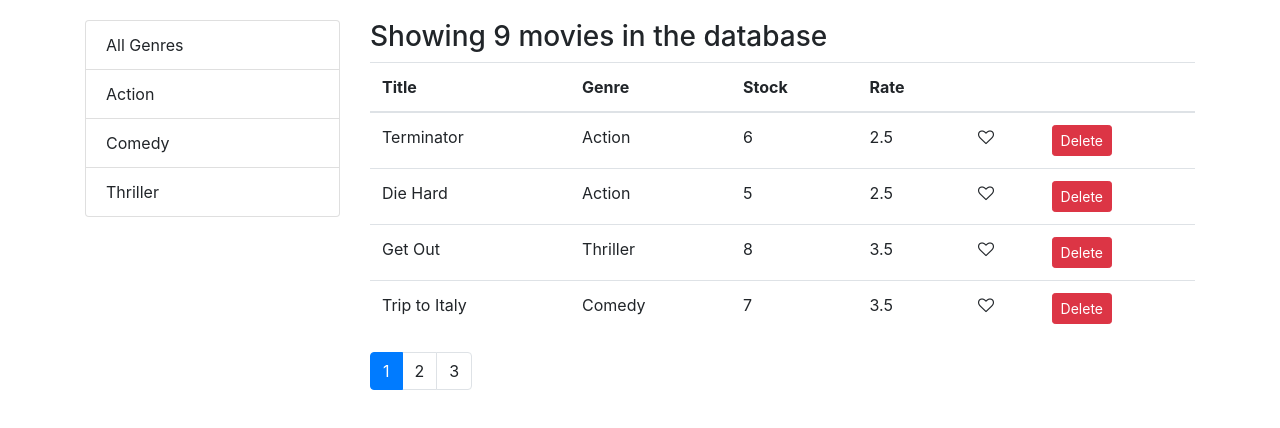
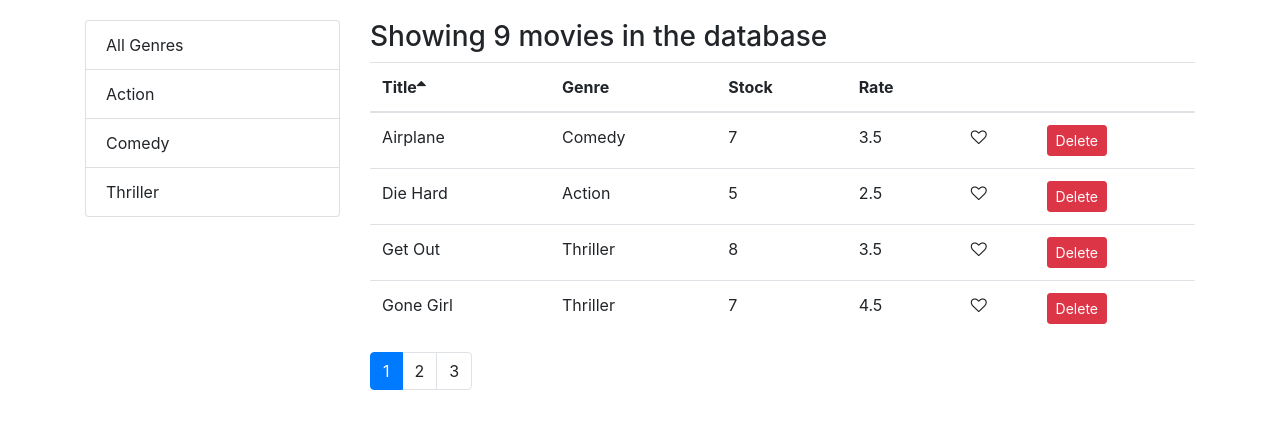
Before and after one commit to louisgurung/MovieList, a React (Create React App) app: page / in a window 1280 px wide. Shown: the top 428 px of the page. Built offline with nearby package versions, Linux system fonts and the light colour scheme.

Commit message:
implemented sorting, filtering

```diff
--- a/src/Components/common/pagination.jsx
+++ b/src/Components/common/pagination.jsx
@@ -8,7 +8,7 @@
 
   const pagesCount = Math.ceil(itemsCount / pageSize);
   if (pagesCount === 1) return null;
-  const pages = _.range(1, pagesCount + 1);
+  const pages = _.range(1, pagesCount + 1); //from lodash to return array of pages
   return (
     <nav>
       <ul className="pagination">
--- /dev/null
+++ b/src/Components/common/table.jsx
@@ -0,0 +1,14 @@
+import React, { Component } from "react";
+import TableHeader from "./tableHeader";
+import TableBody from "./tableBody";
+
+const Table = ({ columns, sortColumn, onSort, data }) => {
+  return (
+    <table className="table">
+      <TableHeader columns={columns} sortColumn={sortColumn} onSort={onSort} />
+      <TableBody data={data} columns={columns} />
+    </table>
+  );
+};
+
+export default Table;
--- /dev/null
+++ b/src/Components/common/tableBody.jsx
@@ -0,0 +1,29 @@
+import React, { Component } from "react";
+import _ from "lodash";
+class TableBody extends Component {
+  renderCell = (item, column) => {
+    if (column.content) return column.content(item);
+    return _.get(item, column.path);
+  };
+  createKey = (item, column) => {
+    return item._id + (column.path || column.key);
+  };
+  render() {
+    const { data, columns } = this.props;
+    return (
+      <tbody>
+        {data.map(item => (
+          <tr key={item._id}>
+            {columns.map(column => (
+              <td key={this.createKey(item, column)}>
+                {this.renderCell(item, column)}
+              </td>
+            ))}
+          </tr>
+        ))}
+      </tbody>
+    );
+  }
+}
+
+export default TableBody;
--- /dev/null
+++ b/src/Components/common/tableHeader.jsx
@@ -0,0 +1,42 @@
+import React, { Component } from "react";
+
+//we get columns(array), sortcolumn(obj), on sort(func)
+class TableHeader extends Component {
+  raiseSort = path => {
+    const sortColumn = { ...this.props.sortColumn };
+    if (sortColumn.path === path)
+      sortColumn.order = sortColumn.order === "asc" ? "desc" : "asc";
+    else {
+      sortColumn.path = path;
+      sortColumn.order = "asc";
+    }
+    this.props.onSort(sortColumn);
+  };
+  renderSortIcon = column => {
+    const { sortColumn } = this.props;
+
+    if (column.path !== sortColumn.path) return null;
+    if (sortColumn.order === "asc") return <i className="fa fa-sort-asc"></i>;
+    return <i className="fa fa-sort-desc"></i>;
+  };
+  render() {
+    return (
+      <thead>
+        <tr>
+          {this.props.columns.map(column => (
+            <th
+              className="clickable"
+              key={column.path || column.key}
+              onClick={() => this.raiseSort(column.path)}
+            >
+              {column.label}
+              {this.renderSortIcon(column)}
+            </th>
+          ))}
+        </tr>
+      </thead>
+    );
+  }
+}
+
+export default TableHeader;
--- a/src/Components/movies.jsx
+++ b/src/Components/movies.jsx
@@ -1,30 +1,32 @@
 import React, { Component } from "react";
 import { getMovies } from "../services/fakeMovieService";
 import { getGenres } from "../services/fakeGenreService";
-import Like from "./common/like";
 import Pagination from "./common/pagination";
 import { paginate } from "../utils/paginate";
 import ListGroup from "./common/listGroup";
+import MoviesTable from "./moviesTable";
+import _ from "lodash";
 class Movies extends Component {
   state = {
     movies: [],
     genres: [],
-    currentPage: 1,
-    pageSize: 4
+    currentPage: 1, //current page and page size for pagination
+    pageSize: 4,
+    sortColumn: { path: "title", order: "asc" } //setting default to path and order to asc
   };
 
   componentWillMount() {
-    const genres = [{ name: "All Genres" }, ...getGenres()];
+    const genres = [{ _id: "", name: "All Genres" }, ...getGenres()]; //adding one genre more to the array
     this.setState({ movies: getMovies(), genres: genres });
   }
 
   handleDelete = movie => {
-    const movies = this.state.movies.filter(m => m._id != movie._id);
+    const movies = this.state.movies.filter(m => m._id != movie._id); //filters and stores all movies in movies and set state
     this.setState({ movies: movies });
   };
 
   handleLike = movie => {
-    const movies = [...this.state.movies];
+    const movies = [...this.state.movies]; //makes copy of array, finds index of the movie, sets that movie[index] to that copy of array, sets to !value and sets state
     const index = movies.indexOf(movie);
     movies[index] = { ...movies[index] };
     movies[index].liked = !movies[index].liked;
@@ -37,24 +39,39 @@
   handleGenreSelect = genre => {
     this.setState({ selectedGenre: genre, currentPage: 1 });
   };
-  render() {
-    const { length: count } = this.state.movies;
+
+  handleSort = sortColumn => {
+    // this.setState({ sortColumn: { path: path, order: "asc" } });
+    this.setState({ sortColumn });
+  };
+
+  getPagedData = () => {
     const {
       pageSize,
+      sortColumn,
       currentPage,
       selectedGenre,
       movies: allMovies
     } = this.state;
-
-    if (this.state.movies.length == 0)
-      return <h3>There are no movies in the database.</h3>;
 
     const filtered =
       selectedGenre && selectedGenre._id
         ? allMovies.filter(m => m.genre._id === selectedGenre._id)
         : allMovies; //if no genre is selected it returns all movies
 
-    const movies = paginate(filtered, currentPage, pageSize);
+    const sorted = _.orderBy(filtered, [sortColumn.path], [sortColumn.order]);
+
+    const movies = paginate(sorted, currentPage, pageSize);
+
+    return { totalCount: filtered.length, data: movies };
+  };
+  render() {
+    const { length: count } = this.state.movies; //length of movies
+    const { pageSize, sortColumn, currentPage, selectedGenre } = this.state;
+
+    if (count == 0) return <h3>There are no movies in the database.</h3>;
+
+    const { totalCount, data: movies } = this.getPagedData();
 
     return (
       <div class="row">
@@ -66,45 +83,16 @@
           />
         </div>
         <div className="col">
-          <h3>Showing {filtered.length} movies in the database</h3>
-          <table className="table">
-            <thead>
-              <tr>
-                <th>Title</th>
-                <th>Genre</th>
-                <th>Stock</th>
-                <th>Rate</th>
-                <th></th>
-                <th></th>
-              </tr>
-            </thead>
-            <tbody>
-              {movies.map(movie => (
-                <tr key={movie._id}>
-                  <td>{movie.title}</td>
-                  <td>{movie.genre.name}</td>
-                  <td>{movie.numberInStock}</td>
-                  <td>{movie.dailyRentalRate}</td>
-                  <td>
-                    <Like
-                      liked={movie.liked}
-                      onClick={() => this.handleLike(movie)}
-                    />
-                  </td>
-                  <td>
-                    <button
-                      onClick={() => this.handleDelete(movie)}
-                      className="btn btn-danger btn-sm"
-                    >
-                      Delete
-                    </button>
-                  </td>
-                </tr>
-              ))}
-            </tbody>
-          </table>
-          <Pagination
-            itemsCount={filtered.length}
+          <h3>Showing {totalCount} movies in the database</h3>
+          <MoviesTable
+            movies={movies}
+            sortColumn={sortColumn}
+            onLike={this.handleLike}
+            onDelete={this.handleDelete}
+            onSort={this.handleSort}
+          />
+          <Pagination //movie count, pagesize, what happens on page change and current page
+            itemsCount={totalCount}
             pageSize={pageSize}
             onPageChange={this.handlePageChange}
             currentPage={currentPage}
--- /dev/null
+++ b/src/Components/moviesTable.jsx
@@ -0,0 +1,83 @@
+import React, { Component } from "react";
+import Like from "./common/like";
+import Table from "./common/table";
+
+class MoviesTable extends Component {
+  columns = [
+    { path: "title", label: "Title" },
+    { path: "genre.name", label: "Genre" },
+    { path: "numberInStock", label: "Stock" },
+    { path: "dailyRentalRate", label: "Rate" },
+    {
+      key: "like",
+      content: movie => (
+        <Like liked={movie.liked} onClick={() => this.props.onLike(movie)} />
+      )
+    },
+    {
+      key: "delete",
+      content: movie => (
+        <button
+          onClick={() => this.props.onDelete(movie)}
+          className="btn btn-danger btn-sm"
+        >
+          Delete
+        </button>
+      )
+    }
+  ];
+  render() {
+    const { movies, onSort, sortColumn } = this.props;
+
+    return (
+      <Table
+        columns={this.columns}
+        data={movies}
+        sortColumn={sortColumn}
+        onSort={onSort}
+      ></Table>
+      // <table className="table">
+      //   <TableHeader
+      //     columns={this.columns}
+      //     sortColumn={sortColumn}
+      //     onSort={onSort}
+      //   />
+      /* <thead>
+          <tr>
+            <th onClick={() => this.raiseSort("title")}>Title</th>
+            <th onClick={() => this.raiseSort("genre.name")}>Genre</th>
+            <th onClick={() => this.raiseSort("numberInStock")}>Stock</th>
+            <th onClick={() => this.raiseSort("dailyRentalRate")}>Rate</th>
+            <th></th>
+            <th></th>
+          </tr>
+        </thead> */
+      // <TableBody data={movies} columns={this.columns} />
+      /* <tbody>
+          {movies.map(movie => (
+            <tr key={movie._id}>
+              <td>{movie.title}</td>
+              <td>{movie.genre.name}</td>
+              <td>{movie.numberInStock}</td>
+              <td>{movie.dailyRentalRate}</td>
+              <td>
+                <Like liked={movie.liked} onClick={() => onLike(movie)} />
+                {/* liked or not and when clicked */
+      /* </td>
+              <td>
+                <button
+                  onClick={() => onDelete(movie)}
+                  className="btn btn-danger btn-sm"
+                >
+                  Delete
+                </button>
+              </td>
+            </tr>
+          ))}
+        </tbody> */
+      //  </table>
+    );
+  }
+}
+
+export default MoviesTable;
--- a/src/index.css
+++ b/src/index.css
@@ -12,3 +12,7 @@
   font-family: source-code-pro, Menlo, Monaco, Consolas, "Courier New",
     monospace;
 }
+
+.clickable {
+  cursor: pointer;
+}
```
